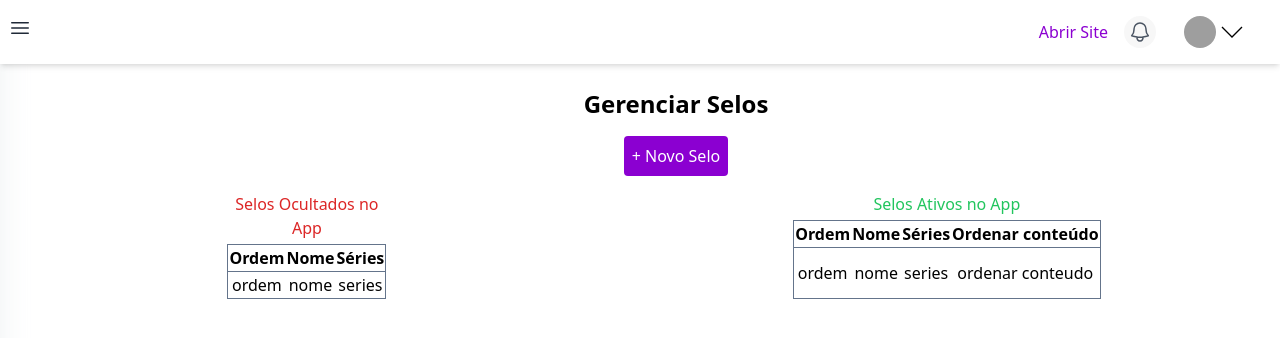
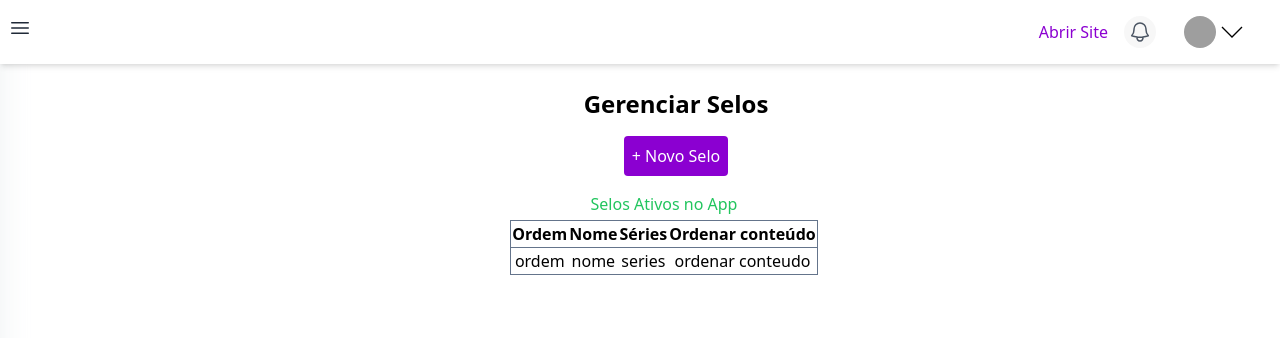
Before and after one commit to bioneoficial/vigilant-octo-succotash, a Next.js app: page /dashboard/selos in a window 1280 px wide. Shown: the top 338 px of the page. Built offline with nearby package versions, Linux system fonts and the light colour scheme; grey boxes are pictures that could not be loaded.

Commit message:
ajustes com techlead

```diff
--- a/src/components/molecules/SelosAtivos/SelosAtivos.tsx
+++ /dev/null
@@ -1,12 +0,0 @@
-const SelosAtivos: React.FC = () => {
-  return (
-    <tr>
-      <td>ordem</td>
-      <td>nome</td>
-      <td>series</td>
-      <td>ordenar conteudo</td>
-    </tr>
-  );
-};
-
-export default SelosAtivos;
--- a/src/components/molecules/SelosAtivos/index.ts
+++ /dev/null
@@ -1 +0,0 @@
-export * from './SelosAtivos';
--- a/src/components/molecules/SelosOcultos/SelosOcultos.tsx
+++ b/src/components/molecules/SelosItem/SelosItem.tsx
@@ -1,11 +1,12 @@
-const SelosOcultos: React.FC = () => {
+const SelosItem: React.FC = () => {
   return (
     <tr>
       <td>ordem</td>
       <td>nome</td>
       <td>series</td>
+      <td>ordenar conteudo</td>
     </tr>
   );
 };
 
-export default SelosOcultos;
+export default SelosItem;
--- /dev/null
+++ b/src/components/molecules/SelosItem/index.ts
@@ -0,0 +1 @@
+export * from './SelosItem';
--- a/src/components/molecules/SelosOcultos/index.ts
+++ /dev/null
@@ -1 +0,0 @@
-export * from './SelosOcultos';
--- a/src/components/organisms/Selos/Selos.tsx
+++ b/src/components/organisms/Selos/Selos.tsx
@@ -1,6 +1,5 @@
 import { Button } from "@/components/atoms/Button";
-import SelosAtivos from "@/components/molecules/SelosAtivos/SelosAtivos";
-import SelosOcultos from "@/components/molecules/SelosOcultos/SelosOcultos";
+import SelosItem from "@/components/molecules/SelosItem/SelosItem";
 import { useRouter } from "next/router";
 // import { useId } from "react";
 
@@ -8,7 +7,7 @@ export default function Selos(): JSX.Element {
   const router = useRouter();
   //   const uuidCupom = useId();
   const handleBtnClick = (id: number): void => {
-    router.push(`/dashboard/usuarios/${id}`);
+    router.push(`/dashboard/selos/${id}`);
   };
   return (
     <div className=" ml-6 flex flex-col justify-center items-center w-full ">
@@ -25,21 +24,6 @@ export default function Selos(): JSX.Element {
       />
       <div className="flex justify-around w-full">
         <table className="table-auto border border-slate-500 border-collapse text-center">
-          <caption className="text-center text-bold text-red-600 mb-1">
-            Selos Ocultados no App
-          </caption>
-          <thead className="border border-collapse border-slate-500">
-            <tr>
-              <th>Ordem</th>
-              <th>Nome</th>
-              <th>Séries</th>
-            </tr>
-          </thead>
-          <tbody>
-            <SelosOcultos />
-          </tbody>
-        </table>
-        <table className="table-auto border border-slate-500 border-collapse text-center">
           <caption className="text-center text-bold text-green-500  mb-1">
             Selos Ativos no App
           </caption>
@@ -53,7 +37,7 @@ export default function Selos(): JSX.Element {
             </tr>
           </thead>
           <tbody>
-            <SelosAtivos />
+            <SelosItem />
           </tbody>
         </table>
       </div>
```
